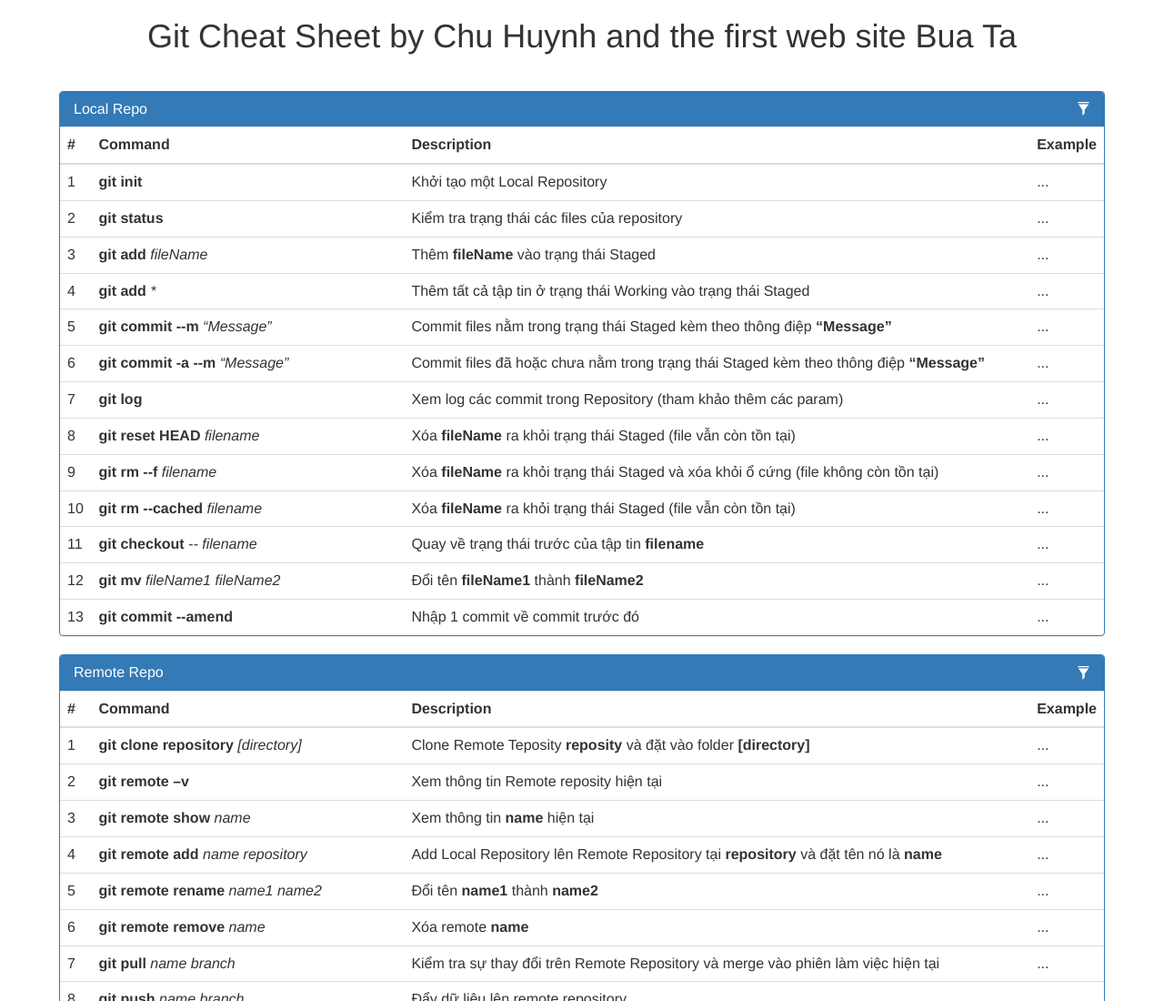
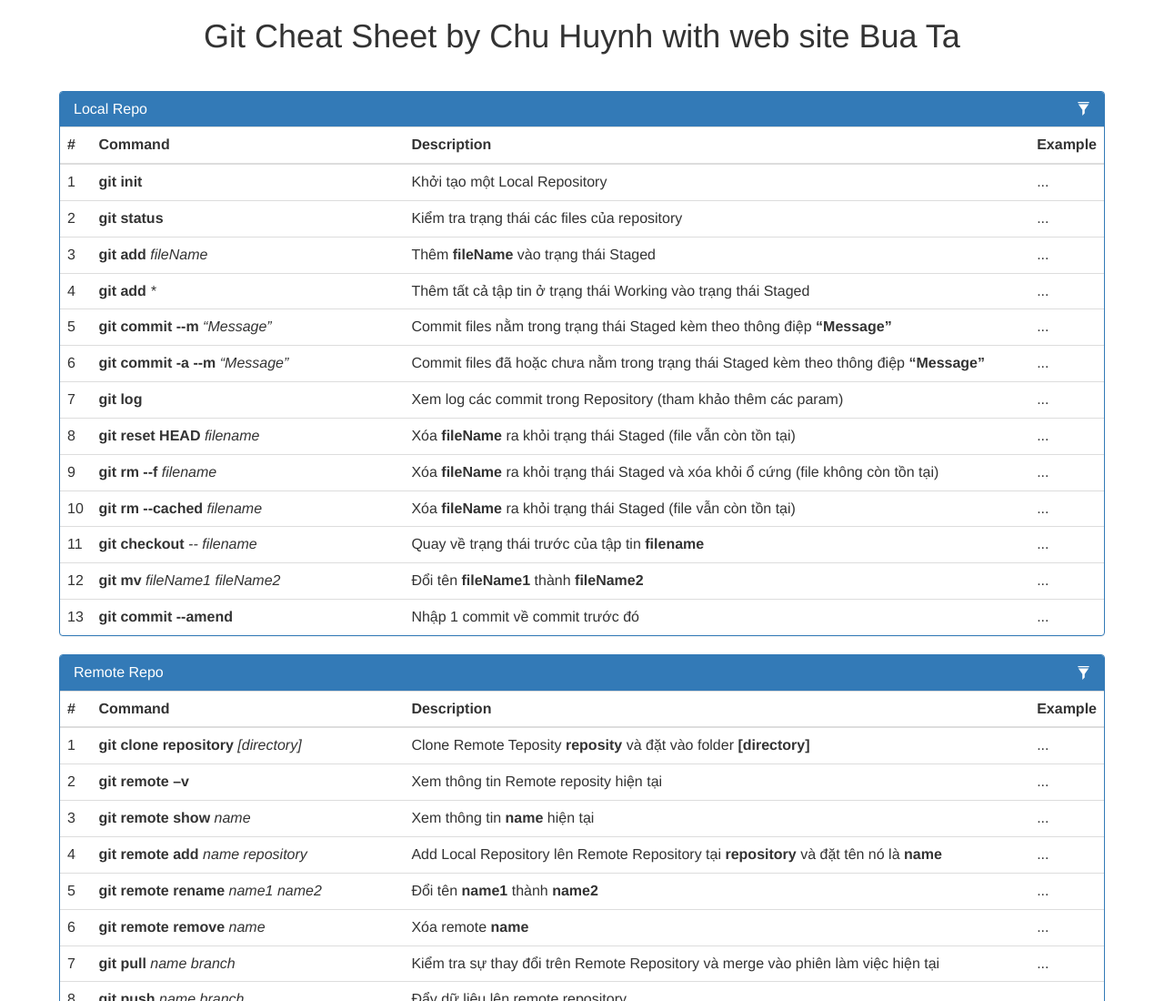
Before and after one commit to huynhduychu/remote-mweb, a plain HTML site: page index.html in a window 1280 px wide. Shown: the top 1100 px of the page at 91% size. Drawn offline with Linux system fonts and the light colour scheme.

Commit message:
web site Bua Ta

```diff
--- a/index.html
+++ b/index.html
@@ -21,7 +21,7 @@
 
 	<div class="container">
 
-    	<h1 class="text-center">Git Cheat Sheet by Chu Huynh and the first web site Bua Ta</h1>
+    	<h1 class="text-center">Git Cheat Sheet by Chu Huynh with web site Bua Ta</h1>
     	<div class="row">
 			<!-- LOCAL REPO : START -->
 			<div class="panel panel-primary">
```
